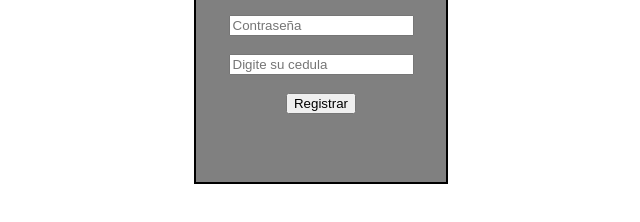
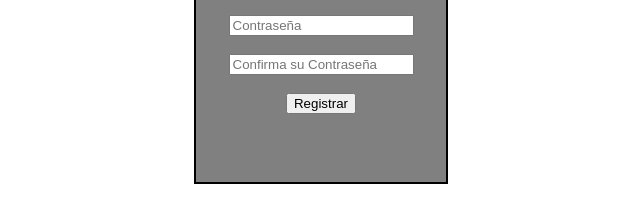
Before and after one commit to Hubiened1/GranDespacho, a plain HTML site: page registro.html in a window 1280 px wide. Shown: the part 270-492 px from the top of the page, 319-959 px from the left. Drawn offline with Linux system fonts and the light colour scheme.

Commit message:
Se arregla campo contraseña

```diff
--- a/registro.html
+++ b/registro.html
@@ -13,7 +13,7 @@
         <h2>Registrar <br> Usuarios</h2>
         <input type="text" name="cedula" id="" placeholder="Digite su cedula"><br><br>
         <input type="text" name="pasword" id="" placeholder="Contraseña"><br><br>
-        <input type="text" name="cedula" id="" placeholder="Digite su cedula"><br><br>
+        <input type="text" name="cedula" id="" placeholder="Confirma su Contraseña"><br><br>
         <input type="submit" value="Registrar">
     </form>
     </div>
```
